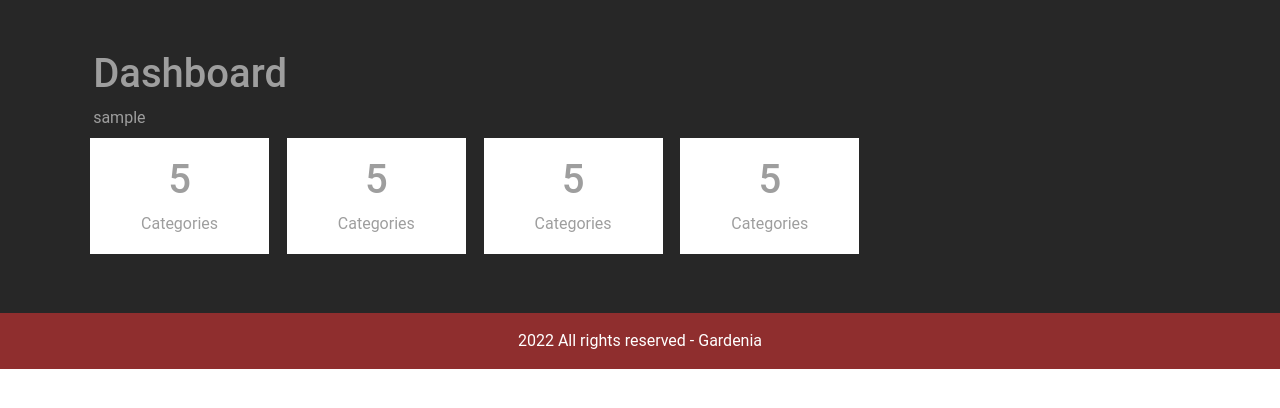
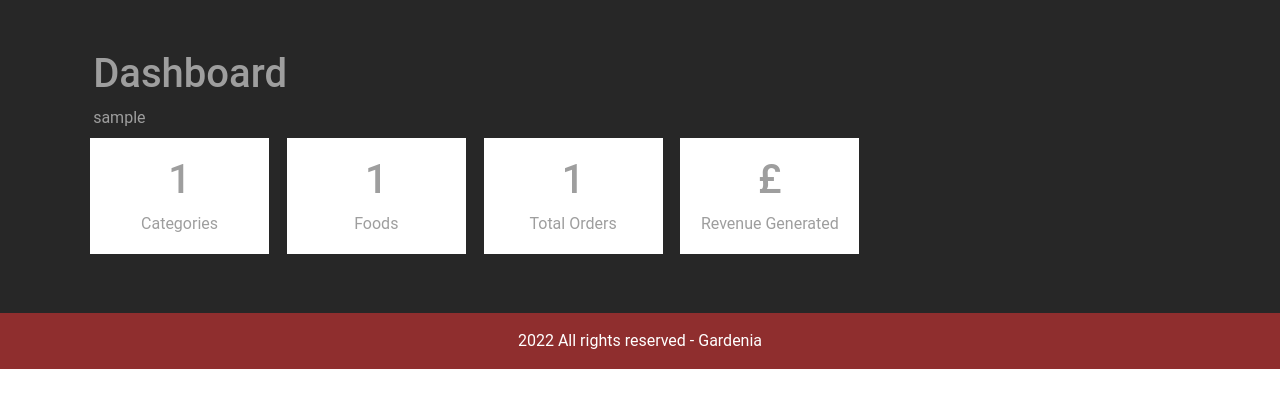
Before and after one commit to EricM95/Food_Order, a PHP site: page /Food_Order/admin/index.php in a window 1280 px wide. Shown: the part 56-464 px from the top of the page. Run offline with PHP 8.4, Linux system fonts and the light colour scheme; the visitor is signed in with stand-in values (Sample User, id 1); tables that the repository leaves empty or names only in its code hold one stand-in row (values such as "Sample post").

Commit message:
Implemented dashboard summary

```diff
--- a/admin/index.php
+++ b/admin/index.php
@@ -16,23 +16,62 @@
 
             <div class="row">
                 <div class="col-4 text-center">
-                    <h1>5</h1>
+                    <?php
+
+                        $sql = "SELECT * FROM tbl_category";
+
+                        $res = mysqli_query($conn, $sql);
+
+                        $count = mysqli_num_rows($res);
+
+                    ?>
+                    <h1><?php echo $count; ?></h1>
                     Categories
                 </div>
 
                 <div class="col-4 text-center">
-                    <h1>5</h1>
-                    Categories
+                <?php
+
+                    $sql1 = "SELECT * FROM tbl_food";
+
+                    $res1 = mysqli_query($conn, $sql1);
+
+                    $count1 = mysqli_num_rows($res1);
+
+                ?>
+                    <h1><?php echo $count1; ?></h1>
+                    Foods
                 </div>
 
                 <div class="col-4 text-center">
-                    <h1>5</h1>
-                    Categories
+                <?php
+
+                    $sql2 = "SELECT * FROM tbl_order";
+
+                    $res2 = mysqli_query($conn, $sql2);
+
+                    $count2 = mysqli_num_rows($res2);
+
+                ?>
+                    <h1><?php echo $count2; ?></h1>
+                    Total Orders
                 </div>
 
                 <div class="col-4 text-center">
-                    <h1>5</h1>
-                    Categories
+                    <?php
+
+                        // sql query to get revenue generated
+                        $sql3 = "SELECT SUM(total) AS Total FROM tbl_order WHERE status='Order Collected'";
+
+                        $res3 = mysqli_query($conn, $sql3);
+
+                        $row3 = mysqli_fetch_assoc($res3);
+
+                        $total_revenue = $row3['Total'];
+
+                    ?>
+                    <h1>£<?php echo $total_revenue; ?></h1>
+                    Revenue Generated
                 </div>
             </div>
         </div>
```
